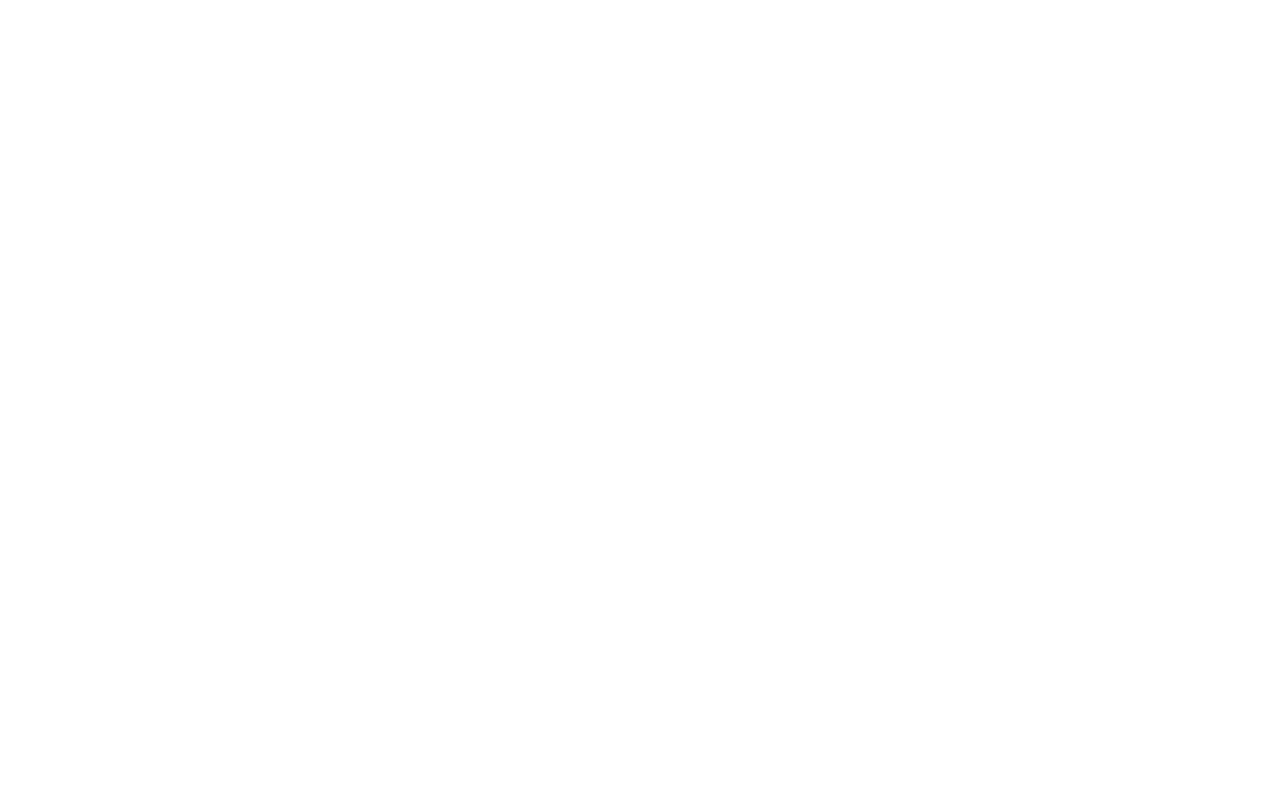
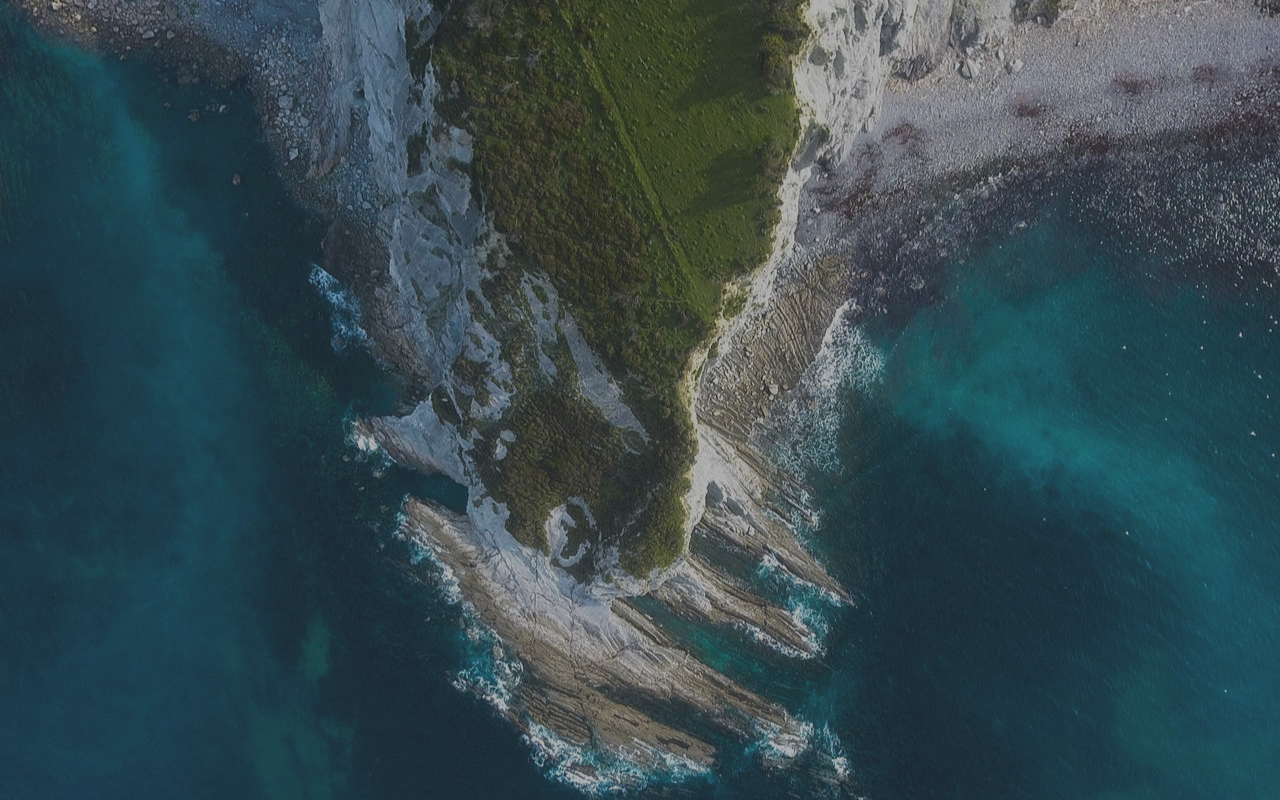
Before and after one commit to LilyLaw/my-blog, a React app: page / in a window 1280 px wide. Built offline with nearby package versions, Linux system fonts and the light colour scheme.

Commit message:
背景图和模板

```diff
--- a/src/app.jsx
+++ b/src/app.jsx
@@ -2,11 +2,50 @@
 import ReactDOM from 'react-dom';
 import Section1 from './component/section1.jsx';
 import './style.less';
+import img from "./img/bg.jpg";
 
 class App extends React.Component {
+	constructor(props){
+		super(props)
+		this.state={
+			imgInfo:{
+				w:0,
+				h:0
+			}
+		}
+	}
+	componentDidMount(){
+		var bgimg = new Image();
+		bgimg.src = img;
+		this.setState({
+			imgInfo:{
+				w: bgimg.naturalWidth,
+				h: bgimg.naturalHeight
+			}
+		});
+		this.resizeListener()
+	}
+	resizeListener(){
+		let winfo = {
+			w: window.innerWidth,
+			h: window.innerHeight
+		};
+
+		let bgimg = this.refs.bgimg;
+
+		if(winfo.w/winfo.h >= this.state.imgInfo.w/this.state.imgInfo.h){
+			bgimg.style={backgroundSize: 'auto 100%'}
+		}else{
+			bgimg.style={backgroundSize: '100% auto'}
+		}
+	}
 	render(){
 		return <div className="homepage">
-			<Section1></Section1>
+			<div className="bgbox" ref='bgbox'>
+				<div className="bgimg" ref="bgimg">
+					<div className="bgshadow"></div>
+				</div>
+			</div>
 		</div>
 	}
 }
--- a/src/component/section1.jsx
+++ b/src/component/section1.jsx
@@ -8,6 +8,8 @@
 		let left = this.refs.left , right = this.refs.right,
 			{innerWidth,innerHeight} = window;
 		console.log(innerWidth,innerHeight);
+
+
 	}
 	render(){
 		return <div>
--- a/src/style.less
+++ b/src/style.less
@@ -5,3 +5,23 @@
 html, body{
 	height: 100%;
 }
+body{
+	overflow: hidden;
+}
+#app{
+	height: 100%;
+	.homepage{
+		height: 100%;
+		.bgbox{
+			height: 100%;
+			.bgimg{
+				height: 100%;
+				background: url('./img/bg.jpg')  no-repeat center;
+				.bgshadow{
+					height: 100%;
+					background: rgba(68,68,68,.4);
+				}
+			}
+		}
+	}
+}
```
